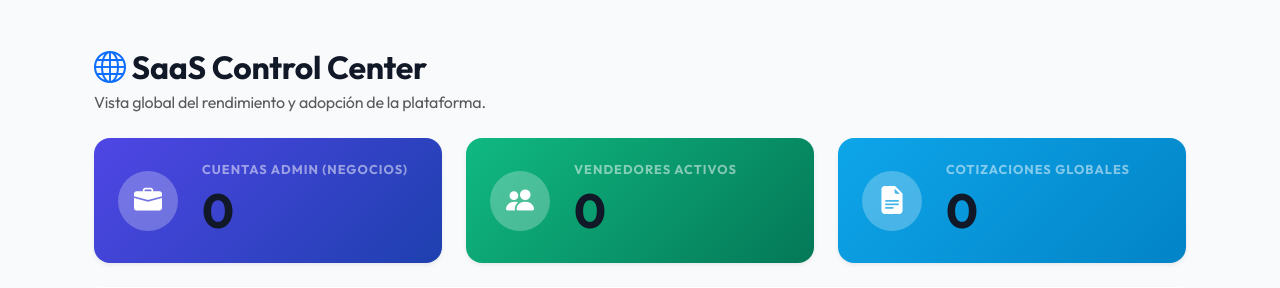
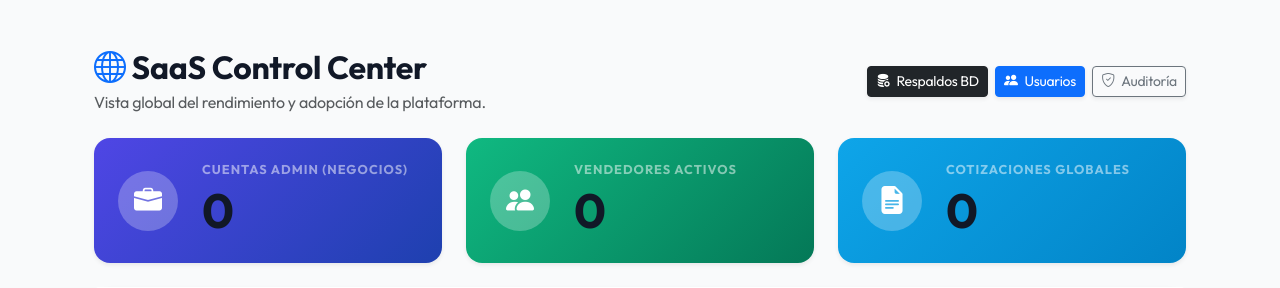
Before and after one commit to YungFozter/Sistema-de-Inventario-y-Cotizacion, a Flask app: page /dashboard in a window 1280 px wide. Shown: the part 66-354 px from the top of the page. Run offline with Flask 3, Linux system fonts and the light colour scheme; the visitor is signed in with stand-in values (Sample User, id 1); data that the repository does not hold is empty; some libraries are stand-ins or nearby versions.

Commit message:
feat(nav): agregar acceso directo a Respaldos en navbar y dashboards

```diff
--- a/templates/admin/dashboard_superadmin.html
+++ b/templates/admin/dashboard_superadmin.html
@@ -10,6 +10,17 @@
                 <i class="bi bi-globe text-primary"></i> SaaS Control Center
             </h2>
             <p class="text-muted mb-0">Vista global del rendimiento y adopción de la plataforma.</p>
+        </div>
+        <div>
+            <a href="/admin/respaldos" class="btn btn-dark btn-sm me-1 shadow-sm">
+                <i class="bi bi-database-fill-gear me-1"></i> Respaldos BD
+            </a>
+            <a href="/admin/usuarios" class="btn btn-primary btn-sm me-1 shadow-sm">
+                <i class="bi bi-people-fill me-1"></i> Usuarios
+            </a>
+            <a href="/admin/logs" class="btn btn-outline-secondary btn-sm shadow-sm">
+                <i class="bi bi-shield-check me-1"></i> Auditoría
+            </a>
         </div>
     </div>
 
--- a/templates/shared/layout.html
+++ b/templates/shared/layout.html
@@ -286,6 +286,11 @@
                                 <i class="bi bi-shield-check text-info"></i> Auditoría Global
                             </a>
                         </li>
+                        <li>
+                            <a class="dropdown-item" href="/admin/respaldos">
+                                <i class="bi bi-database-fill-gear text-warning"></i> Respaldos de BD
+                            </a>
+                        </li>
                         {% endif %}
                         <!-- FIN AÑADIDO -->
 
@@ -326,7 +331,7 @@
         <!-- Menú para usuarios autenticados -->
         <div class="mobile-menu-section">
             <div class="mobile-menu-title">Navegación</div>
-            {% if session.get('user_rol') in ['admin', 'superAdmin'] %}
+            {% if session.get('user_rol') in ['admin', 'superadmin'] %}
             <a href="/dashboard" class="mobile-menu-item">
                 <i class="bi bi-speedometer2"></i>
                 Dashboard
@@ -343,6 +348,24 @@
                 <i class="bi bi-file-earmark-text"></i>
                 Cotizaciones
             </a>
+            {% if session.get('user_rol') == 'superadmin' %}
+            <a href="/admin/usuarios" class="mobile-menu-item">
+                <i class="bi bi-people-fill"></i>
+                Gestionar Usuarios
+            </a>
+            <a href="/admin/pines" class="mobile-menu-item">
+                <i class="bi bi-key-fill"></i>
+                Gestión de PINs
+            </a>
+            <a href="/admin/logs" class="mobile-menu-item">
+                <i class="bi bi-shield-check"></i>
+                Auditoría Global
+            </a>
+            <a href="/admin/respaldos" class="mobile-menu-item">
+                <i class="bi bi-database-fill-gear"></i>
+                Respaldos de BD
+            </a>
+            {% endif %}
             {% elif session.get('user_rol') == 'standard' %}
             <a href="/standard_cotizaciones" class="mobile-menu-item">
                 <i class="bi bi-list-check"></i>
```
